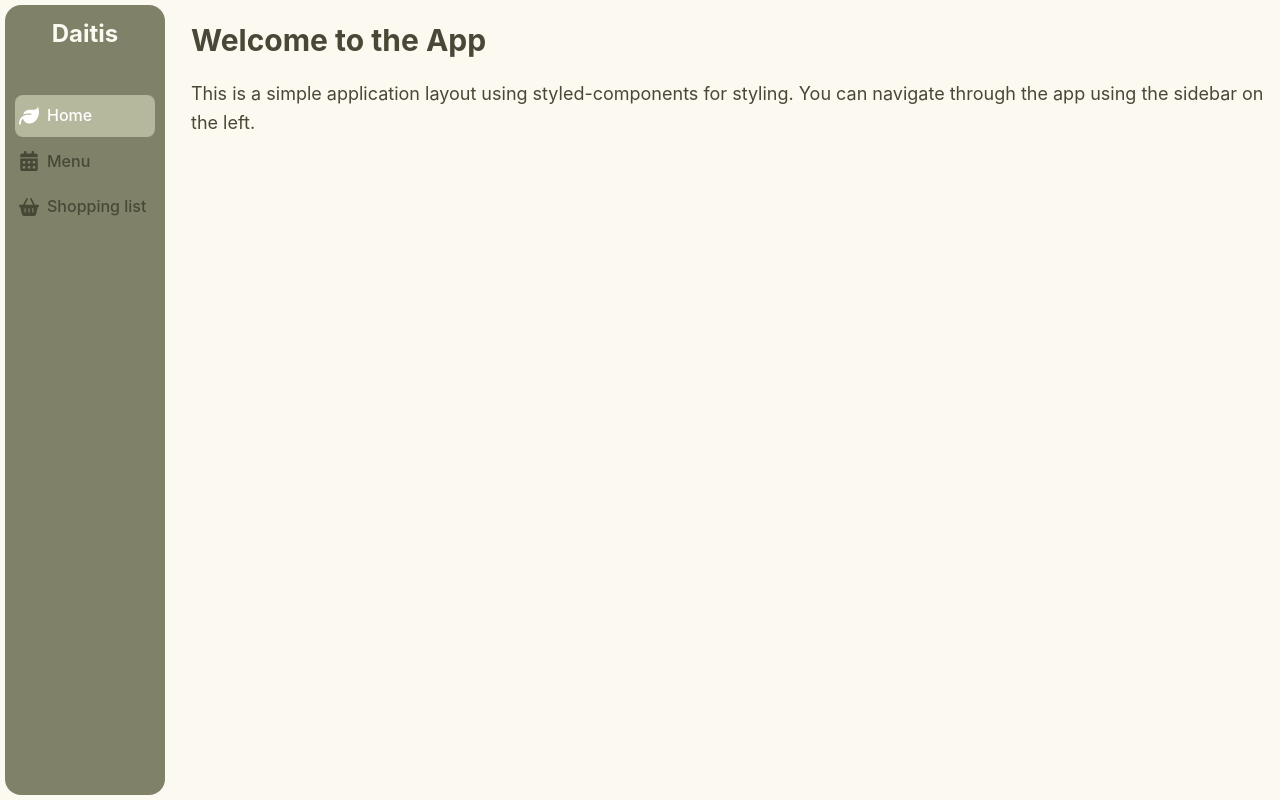
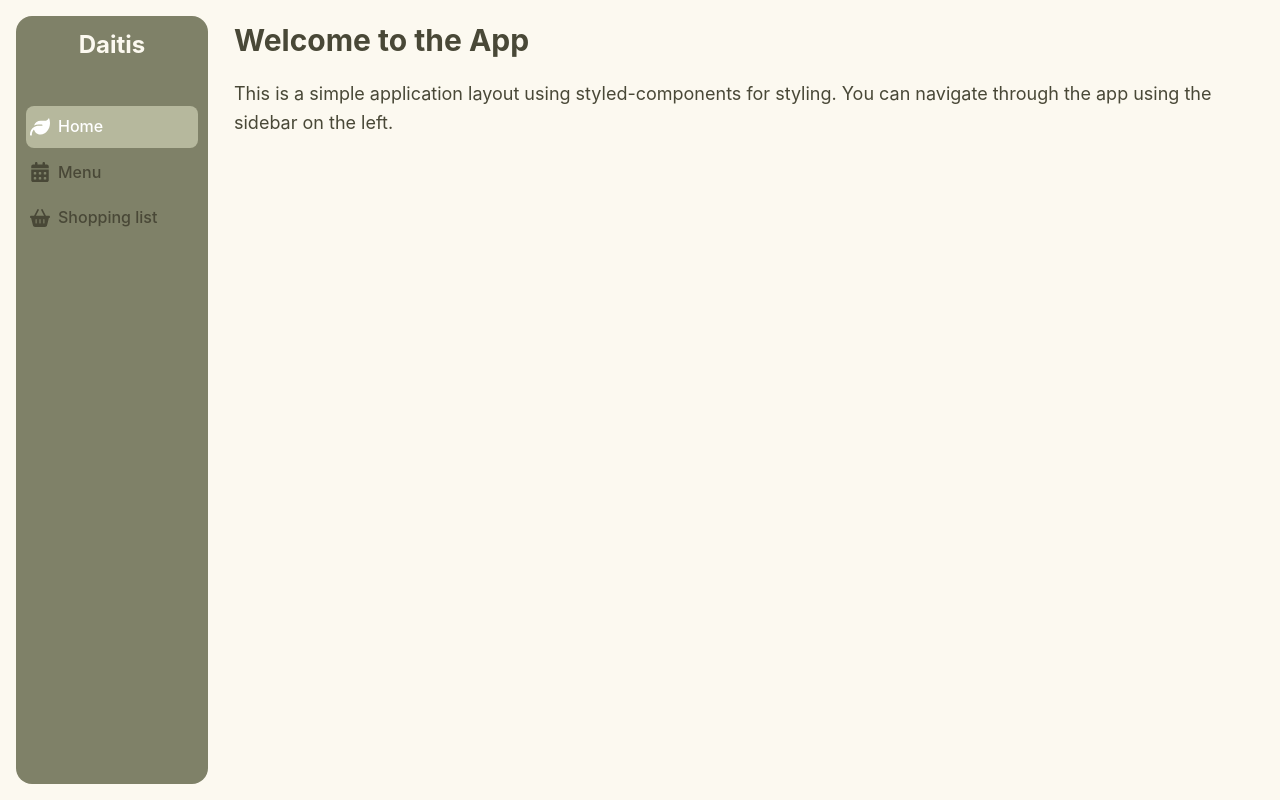
Before and after one commit to feergalope/daitis, a React (Vite) app: page / in a window 1280 px wide. Built offline with nearby package versions, Linux system fonts and the light colour scheme.

Commit message:
Update margins in Navbar

```diff
--- a/src/components/Navbar.jsx
+++ b/src/components/Navbar.jsx
@@ -7,9 +7,9 @@ const StyledHeader = styled.header`
 	background-color: var(--color-sage-dark);
 	color: var(--color-oyster-light);
 
-	height: calc(100vh - 10px); /* 100% del viewport menos 5px arriba y 5px abajo */
-	width: 10rem;
-	margin: 5px;
+	height: calc(100dvh - 2rem); /* Viewport - margins */
+	width: 12rem;
+	margin: 1rem;
 
 	margin-right: 10px;
 	padding: 10px;
```
